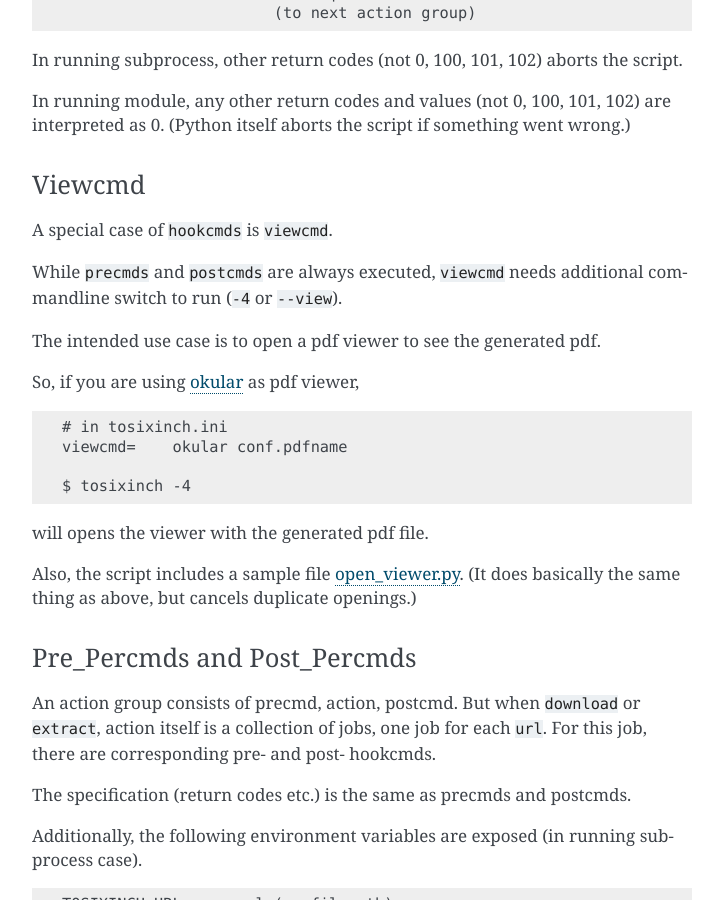
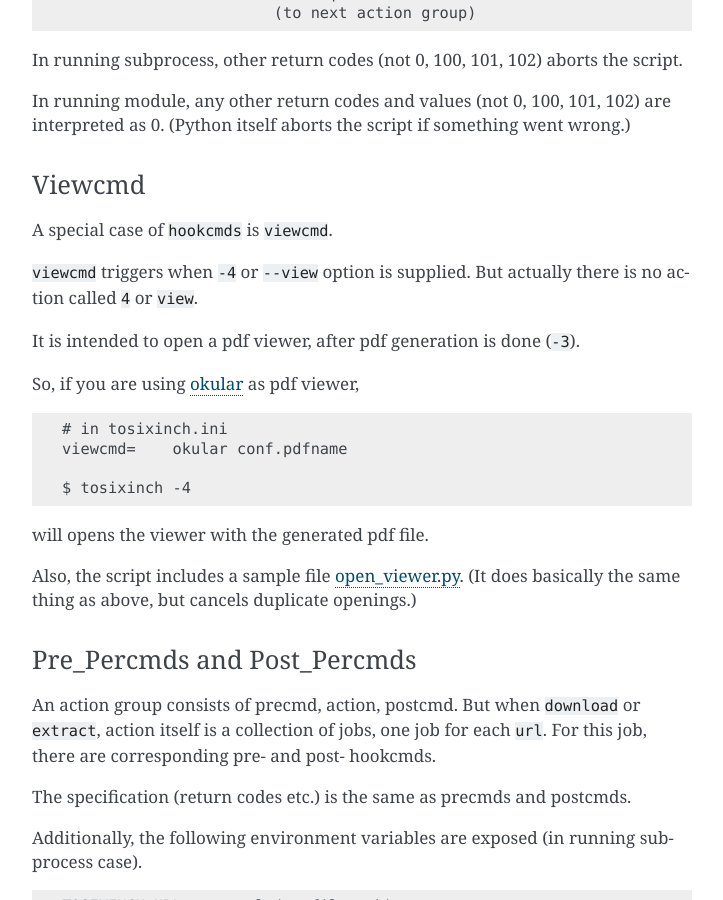
Before and after one commit to openandclose/tosixinch, a Sphinx documentation site: the page built from docs/topics.rst, in a window 1280 px wide and 900 px high, scrolled down 8538 px. Shown: the whole window, without its empty margins (388-1111 px from the left). Built offline with Sphinx 7.4.7, drawn with Linux system fonts in a browser that asks for light colours.

Commit message:
Document Fix description (viewcmd)

```diff
--- a/docs/topics.rst
+++ b/docs/topics.rst
@@ -467,12 +467,11 @@ Viewcmd
 
 A special case of ``hookcmds`` is ``viewcmd``.
 
-While ``precmds`` and ``postcmds`` are always executed,
-``viewcmd``  needs additional commandline switch to run
-(``-4`` or ``--view``).
+``viewcmd`` triggers when ``-4`` or ``--view`` option is supplied.
+But actually there is no action called ``4`` or ``view``.
 
-The intended use case is to open a pdf viewer
-to see the generated pdf.
+It is intended to open a pdf viewer,
+after pdf generation is done (``-3``).
 
 So, if you are using `okular <https://okular.kde.org/>`__
 as pdf viewer, ::
```
